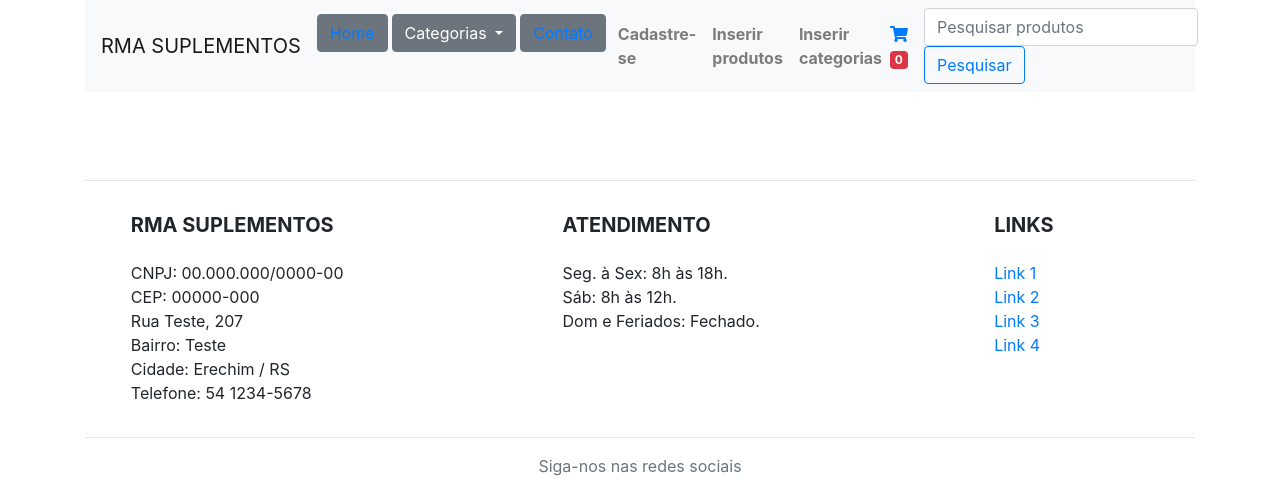
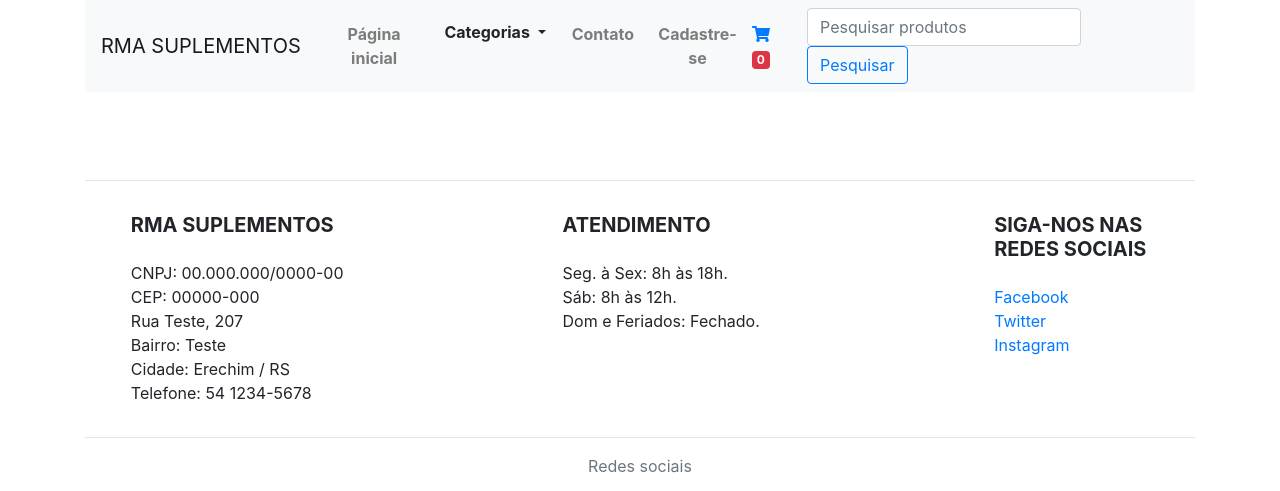
Before and after one commit to renanandreola/Projeto-Integrador-, a website: page views/layouts/base.html in a window 1280 px wide. Shown: the top 491 px of the page. Drawn offline with nearby package versions, Linux system fonts and the light colour scheme; files that its build step writes are made by us from their sources.

Commit message:
melhorias no menu

```diff
--- a/views/layouts/base.html
+++ b/views/layouts/base.html
@@ -22,46 +22,37 @@
 
         <div class="collapse navbar-collapse" id="navbarSupportedContent">
           <ul class="navbar-nav mr-auto">
-            <li class="nav-item">
-              <button class="btn btn-secondary mr-1">
-              <a href="/">Home</a>
-            </button>
+            <li class="nav-item ">
+              <a class="nav-link btn btn-light" href="/"><strong>Página inicial</strong></a>
             </li>
 
             <div class="dropdown">
-
-                <button class="btn btn-secondary dropdown-toggle mr-1" type="button" id="dropdownMenuButton" data-toggle="dropdown" aria-haspopup="true" aria-expanded="false">
+                <button class="dropdown-toggle mr-1 btn btn-light font-weight-bold" type="button" id="dropdownMenuButton" data-toggle="dropdown" aria-haspopup="true" aria-expanded="false">
                   Categorias
                 </button>
-
                 <div class="dropdown-menu" aria-labelledby="dropdownMenuButton">
                   {% for item in categories %}
-                    <li><a href="/c/{{ item.slug }}">{{ item.name }}</a></li>
-
+                    <li><a class="nav-link btn btn-light" href="/c/{{ item.slug }}">{{ item.name }}</a></li>
                   {% endfor %}
                 </div>
               </div>
-
-
             <!--<li class="nav-item">
               <a class="nav-link" href="/products">Produtos</a>
             </li>-->
 
-            <li class="nav-item">
-              <button class="btn btn-secondary mr-1">
-              <a href="/contact">Contato</a>
-            </button>
+            <li class="nav-item ">
+              <a class="nav-link btn btn-light" href="/contact"><strong>Contato</strong></a>
             </li>
 
-            <li class="nav-item">
-              <a class="nav-link" href="/register"><strong>Cadastre-se</strong></a>
+            <li class="nav-item ">
+              <a class="nav-link btn btn-light" href="/register"><strong>Cadastre-se</strong></a>
             </li>
-            <li class="nav-item">
+            <!-- <li class="nav-item">
               <a class="nav-link" href="/insertproducts"><strong>Inserir produtos</strong></a>
             </li>
             <li class="nav-item">
               <a class="nav-link" href="/categories"><strong>Inserir categorias</strong></a>
-            </li>
+            </li> -->
           </ul>
           <span class="float-right mr-3">
             <a href="/cart">
@@ -81,19 +72,11 @@
       {% endblock %}
       </div>
 
-
 <footer class="page-footer font-small stylish-color-dark pt-4" style="background-image: url()">
   <hr>
-    <!-- Footer Links -->
     <div class="container text-center text-md-left">
-
-      <!-- Grid row -->
       <div class="row">
-
-        <!-- Grid column -->
         <div class="col-md-4 mx-auto">
-
-            <!-- Content -->
             <h5 class="font-weight-bold text-uppercase mt-3 mb-4">RMA Suplementos</h5>
             <p>
                 CNPJ: 00.000.000/0000-00 <br>
@@ -102,58 +85,37 @@
                 Bairro: Teste            <br>
                 Cidade: Erechim / RS     <br>
                 Telefone: 54 1234-5678</p>
-
           </div>
-          <!-- Grid column -->
-
-          <!-- Grid column -->
         <div class="col-md-4 mx-auto">
-
-            <!-- Content -->
             <h5 class="font-weight-bold text-uppercase mt-3 mb-4">Atendimento</h5>
             <p>Seg. à Sex: 8h às 18h. <br>
                Sáb: 8h às 12h.        <br>
                Dom e Feriados: Fechado.</p>
-
           </div>
-          <!-- Grid column -->
-
-         <hr class="clearfix w-100 d-md-none">
-
-        <!-- Grid column -->
+        <hr class="clearfix w-100 d-md-none">
         <div class="col-md-2 mx-auto">
-
-          <!-- Links -->
-          <h5 class="font-weight-bold text-uppercase mt-3 mb-4">Links</h5>
-
+          <h5 class="font-weight-bold text-uppercase mt-3 mb-4">Siga-nos nas redes sociais</h5>
+          <!-- Links das redes sociais -->
           <ul class="list-unstyled">
             <li>
-              <a href="#!">Link 1</a>
+              <a href="https://pt-br.facebook.com/">Facebook</a>
             </li>
             <li>
-              <a href="#!">Link 2</a>
+              <a href="https://twitter.com/login?lang=pt">Twitter</a>
             </li>
             <li>
-              <a href="#!">Link 3</a>
-            </li>
-            <li>
-              <a href="#!">Link 4</a>
+              <a href="https://www.instagram.com/?hl=pt-br">Instagram</a>
             </li>
           </ul>
-
         </div>
-        <!-- Grid column -->
-
       </div>
-      <!-- Grid row -->
-
     </div>
-    <!-- Footer Links -->
   <hr>
   <div class="text-center text-muted">
-    <p>Siga-nos nas redes sociais</p>
+    <p>Redes sociais</p>
   </div>
     <!-- Social buttons -->
+    <!-- Imagns das redes sociais na footer -->
     <ul class="list-unstyled list-inline text-center">
       <li class="list-inline-item">
         <a class="btn-floating btn-fb mx-3">
@@ -181,12 +143,13 @@
         </a>
       </li>
     </ul>
-    <!-- Social buttons -->
+    <!-- Parte inferior da footer -->
     <div class="text-center text-muted">
         <p class="small">rmasuplementos.com.br <i class="fas fa-copyright"></i> Todos direitos reservados</p>
       </div>
     </div>
   </footer>
+  <!-- scripts -->
     <script src="https://cdnjs.cloudflare.com/ajax/libs/jquery/3.4.1/jquery.min.js" charset="utf-8"></script>
     <script src="//cdnjs.cloudflare.com/ajax/libs/toastr.js/latest/js/toastr.min.js" charset="utf-8"></script>
     <script src="https://stackpath.bootstrapcdn.com/bootstrap/4.3.1/js/bootstrap.min.js" integrity="sha384-JjSmVgyd0p3pXB1rRibZUAYoIIy6OrQ6VrjIEaFf/nJGzIxFDsf4x0xIM+B07jRM" crossorigin="anonymous"></script>
```
Also changed, not shown: views/index.html (+1 -1 lines).
